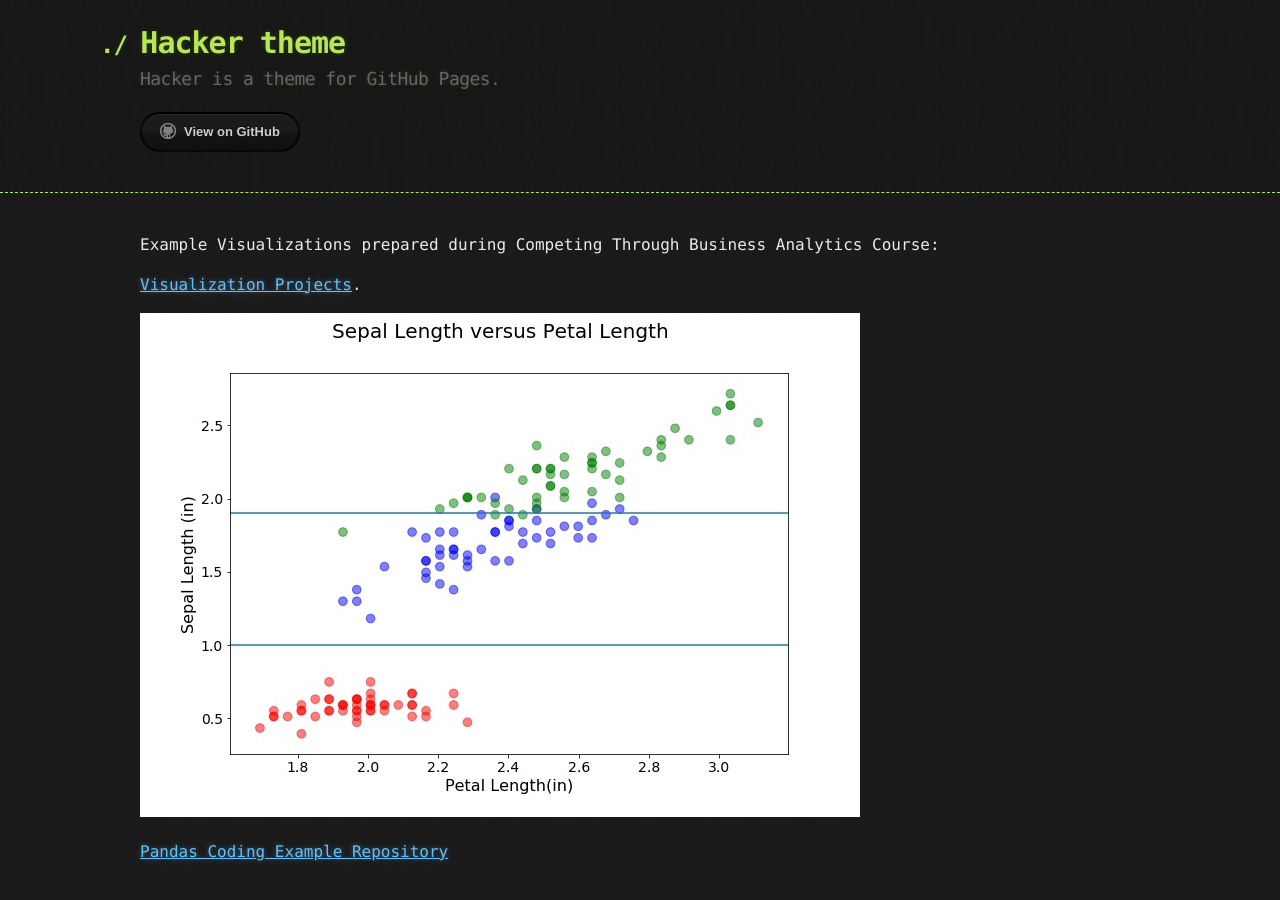
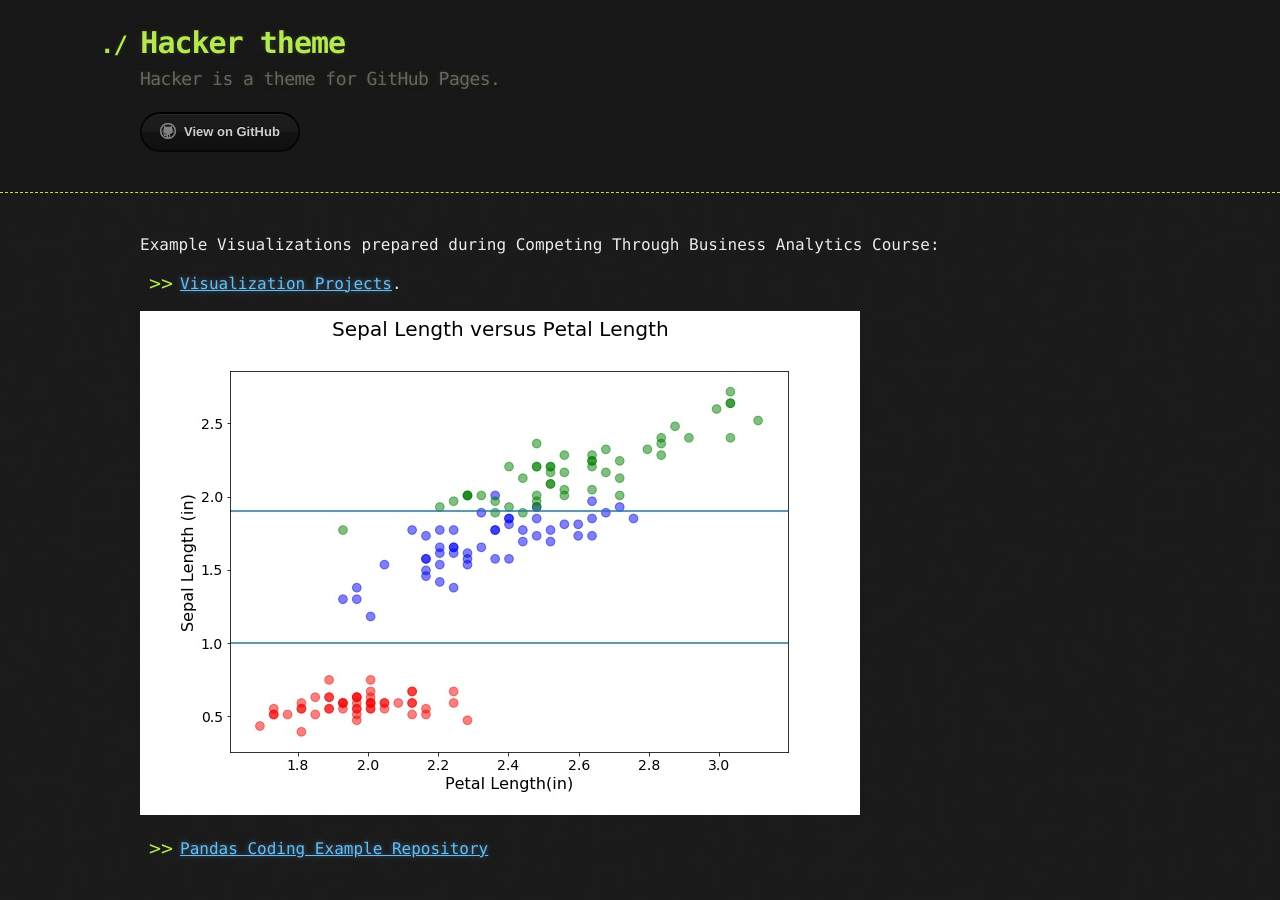
Before and after one commit to esandridge/esandridge.github.io, a Jekyll site: the page built from index.md, in a window 1280 px wide. Built offline with Jekyll 4.4.1, drawn with Linux system fonts in a browser that asks for light colours; our own code applies the rules of GitHub Pages for plain Markdown files.

```diff
--- a/index.md
+++ b/index.md
@@ -5,10 +5,10 @@ description: Various projects completed during my MSBA program at the College of
 
 Example Visualizations prepared during Competing Through Business Analytics Course:
 
-[Visualization Projects](VisualizationProjects/index.md).
+- [Visualization Projects](VisualizationProjects/index.md).
 
 
 ![Example Scatter](/pics/sepLenPetLen.jpg)
 
 
-[Pandas Coding Example Repository](https://github.com/esandridge/Pandas)
+- [Pandas Coding Example Repository](https://github.com/esandridge/Pandas)
```
